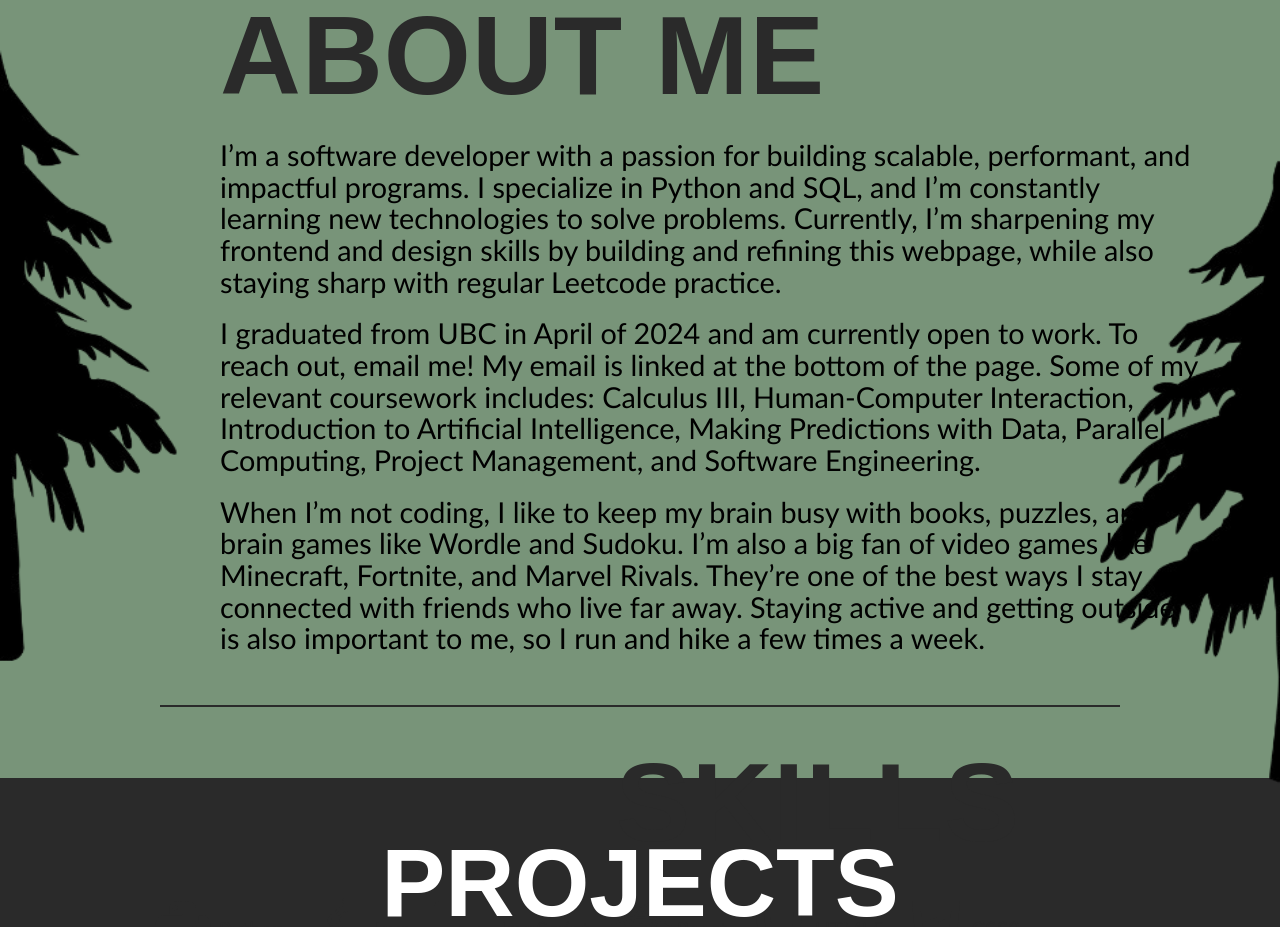
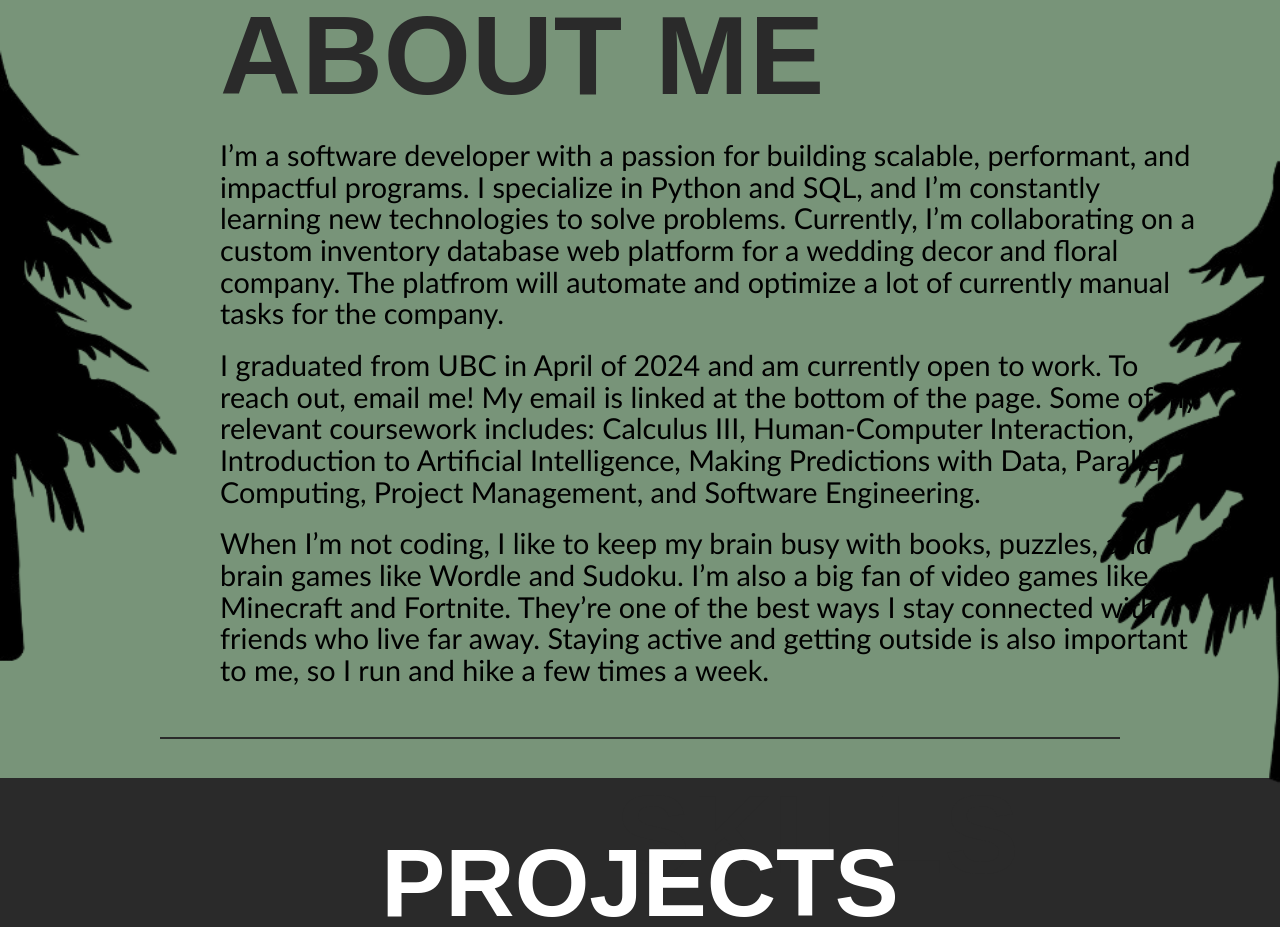
Before and after one commit to bethchesman/portfolio, a React app: page / in a window 1280 px wide. Shown: the part 800-1727 px from the top of the page. Built offline with nearby package versions, Linux system fonts and the light colour scheme; the HTML template or start-up script is replaced by a standard one.

Commit message:
Update About.jsx

```diff
--- a/src/pages/About.jsx
+++ b/src/pages/About.jsx
@@ -10,8 +10,8 @@
       <h2>ABOUT ME</h2>
       <p>
         I’m a software developer with a passion for building scalable, performant, and impactful programs. I specialize in Python and SQL,
-        and I’m constantly learning new technologies to solve problems. Currently, I’m sharpening my frontend and design skills by building
-        and refining this webpage, while also staying sharp with regular Leetcode practice.
+        and I’m constantly learning new technologies to solve problems. Currently, I’m collaborating on a custom inventory database web platform for
+        a wedding decor and floral company. The platfrom will automate and optimize a lot of currently manual tasks for the company.
       </p>
       <p>
         I graduated from UBC in April of 2024 and am currently open to work. To reach out, email me! My email is linked at the bottom of the page.
@@ -20,8 +20,8 @@
       </p>
       <p>
       When I’m not coding, I like to keep my brain busy with books, puzzles, and brain games like Wordle and Sudoku. I’m also a big fan of video
-      games like Minecraft, Fortnite, and Marvel Rivals. They’re one of the best ways I stay connected with friends who live far away.
-      Staying active and getting outside is also important to me, so I run and hike a few times a week.
+      games like Minecraft and Fortnite. They’re one of the best ways I stay connected with friends who live far away. Staying active and getting
+      outside is also important to me, so I run and hike a few times a week.
       </p>
     </div>
 
```
